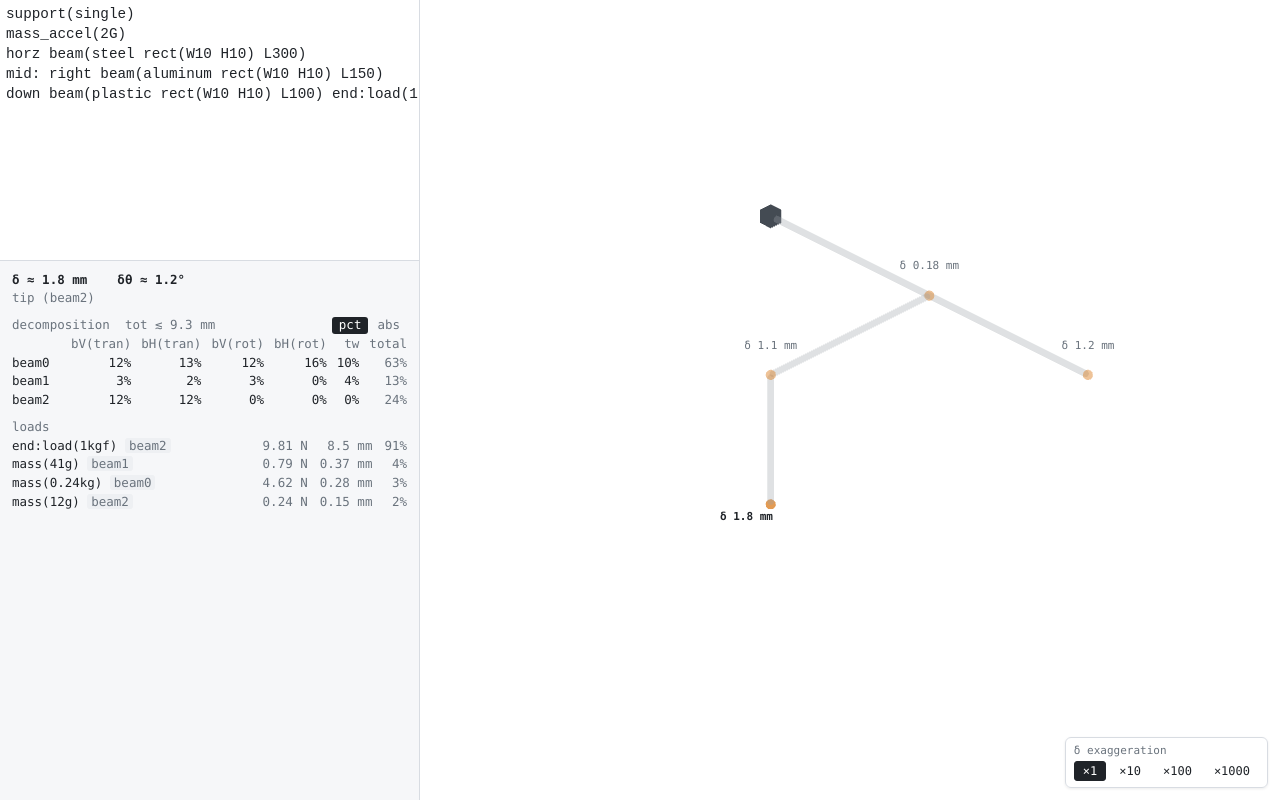
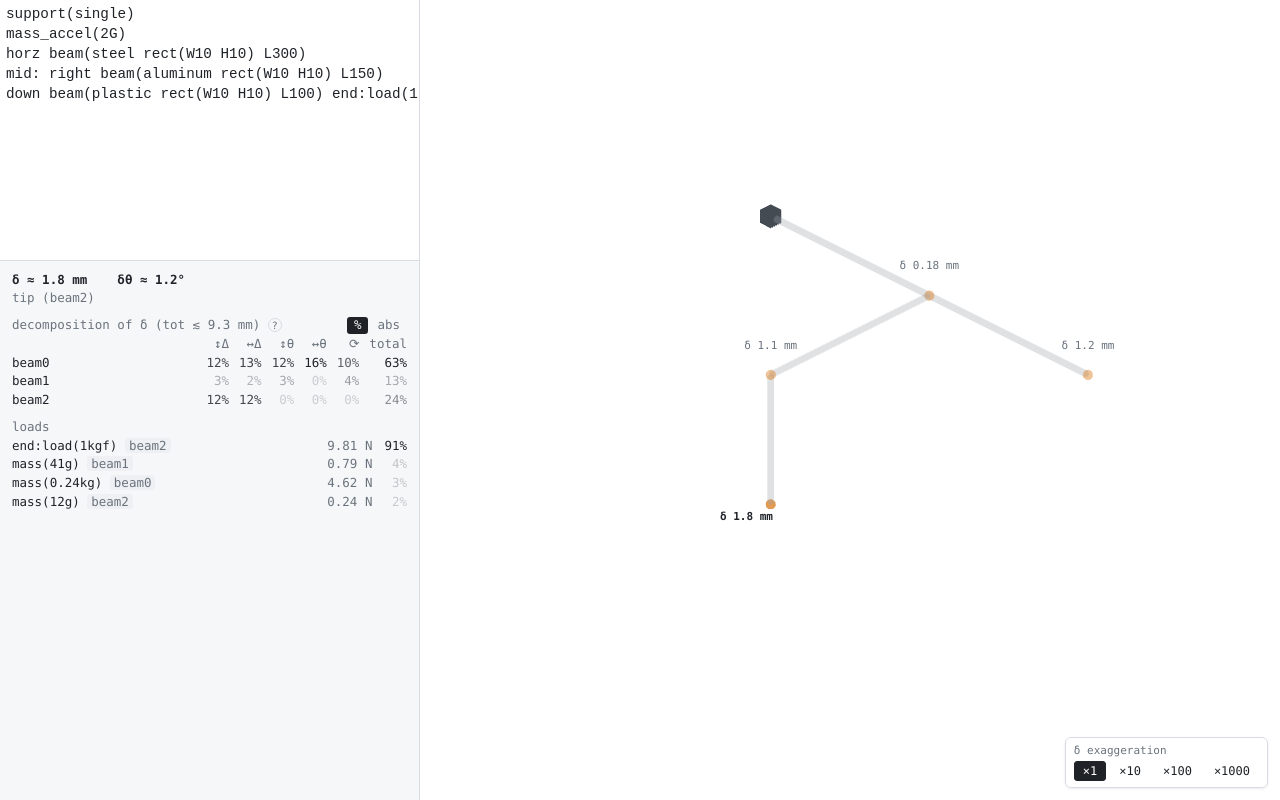
Before and after one commit to xy-kasumi/deflection, a website built with Vite: page index.html in a window 1280 px wide. Built offline with nearby package versions, Linux system fonts and the light colour scheme.

Commit message:
Polish breakdown UI: glyph headers, tooltips, heatmap, global format
Column headers use symbols (↕Δ ↔Δ ↕θ ↔θ ⟳) with native-title tooltips
clarifying each sub-mode. The pct/abs toggle is now global — the loads
grid collapses to one value column that flips with it, and the "pct"
label shortens to "%". Cell text-opacity fades by underlying mm value
(per-table normalization) so the eye lands on the dominant contributors
without obscuring the table. A "?" help glyph next to the section title
restores the lost word "pessimistic" via tooltip.

Co-Authored-By: Claude Opus 4.7 <noreply@anthropic.com>

```diff
--- a/src/breakdown.ts
+++ b/src/breakdown.ts
@@ -48,7 +48,18 @@ const MODE_COLUMNS: Mode[] = [
   'bendIyRot',
   'twist',
 ];
-const MODE_HEADERS = ['bV(tran)', 'bH(tran)', 'bV(rot)', 'bH(rot)', 'tw'];
+const MODE_HEADERS = ['↕Δ', '↔Δ', '↕θ', '↔θ', '⟳'];
+// Tooltip wording scopes "translation"/"rotation" inside the bending mode
+// (the two Euler-Bernoulli contributions: u and du/ds), not the world frame
+// — the resulting cell value is mm-at-the-query, whose world direction
+// depends on this beam's pose, not on the column's symbol.
+const MODE_TOOLTIPS = [
+  "Translation part of this beam's ↕ bending. Resisted by Ix.",
+  "Translation part of this beam's ↔ bending. Resisted by Iy.",
+  "Rotation part of this beam's ↕ bending.",
+  "Rotation part of this beam's ↔ bending.",
+  "Twist of this beam.",
+];
 
 export function renderBreakdown(
   el: HTMLElement,
@@ -95,7 +106,12 @@ export function renderBreakdown(
   const decompHeader = document.createElement('div');
   decompHeader.className = 'bd-section bd-section-toolbar';
   const decompTitle = document.createElement('span');
-  decompTitle.textContent = `decomposition  tot ≲ ${formatMm(rows.deltaMax)}`;
+  decompTitle.append(`decomposition of δ (tot ≲ ${formatMm(rows.deltaMax)}) `);
+  const help = document.createElement('span');
+  help.className = 'bd-help';
+  help.textContent = '?';
+  help.title = 'Pessimistic upper bound. (Worst case per beam/mode, summed.)';
+  decompTitle.appendChild(help);
   decompHeader.append(decompTitle, formatToggle(format, onFormatChange));
   el.appendChild(decompHeader);
 
@@ -106,8 +122,19 @@ export function renderBreakdown(
     const grid = document.createElement('div');
     grid.className = 'bd-beams';
     grid.append(headerCell(''));
-    for (const text of MODE_HEADERS) grid.append(headerCell(text));
+    MODE_HEADERS.forEach((text, i) => grid.append(headerCell(text, MODE_TOOLTIPS[i])));
     grid.append(headerCell('total'));
+
+    // Heatmap: cells fade by their underlying mm value, regardless of pct/abs
+    // display. Sub-modes and totals normalize separately — totals have a
+    // larger range, so sharing one max would wash sub-mode cells out.
+    const subModeMax = Math.max(
+      0,
+      ...rows.perBeam.flatMap((b) => [
+        b.bendIxTrans, b.bendIyTrans, b.bendIxRot, b.bendIyRot, b.twist,
+      ]),
+    );
+    const totalsMax = Math.max(0, ...rows.perBeam.map((b) => b.total));
 
     for (const b of rows.perBeam) {
       const name = document.createElement('span');
@@ -120,7 +147,7 @@ export function renderBreakdown(
         b.twist,
       ];
       modeValues.forEach((val, i) => {
-        const cell = valueCell(val, rows.deltaMax, format);
+        const cell = valueCell(val, rows.deltaMax, format, intensityOf(val, subModeMax));
         if (hover) {
           const m = MODE_COLUMNS[i]!;
           cell.classList.add('hoverable');
@@ -130,7 +157,9 @@ export function renderBreakdown(
         grid.append(cell);
       });
 
-      const totalCell = valueCell(b.total, rows.deltaMax, format, true);
+      const totalCell = valueCell(
+        b.total, rows.deltaMax, format, intensityOf(b.total, totalsMax), true,
+      );
       if (hover) {
         totalCell.classList.add('hoverable');
         const keys = MODE_COLUMNS.map((mode) => ({ beamIx: b.beamIx, mode }));
@@ -151,19 +180,17 @@ export function renderBreakdown(
     const grid = document.createElement('div');
     grid.className = 'bd-loads';
     const loadRows = [...rows.perLoad].sort((a, b) => b.delta_mm - a.delta_mm);
+    const loadsMax = loadRows.reduce((m, r) => Math.max(m, r.delta_mm), 0);
     for (const r of loadRows) {
       const load = loads[r.loadIx];
       const loc = loadLocEl(load, loadProvenance[r.loadIx], src);
       const force = document.createElement('span');
       force.className = 'force';
       force.textContent = formatLoad(load?.Fmax_N ?? 0);
-      const delta = document.createElement('span');
-      delta.className = 'delta';
-      delta.textContent = formatMm(r.delta_mm);
-      const frac = document.createElement('span');
-      frac.className = 'frac';
-      frac.textContent = formatPct(fractionOf(r.delta_mm, rows.deltaMax));
-      grid.append(loc, force, delta, frac);
+      const value = valueCell(
+        r.delta_mm, rows.deltaMax, format, intensityOf(r.delta_mm, loadsMax),
+      );
+      grid.append(loc, force, value);
     }
     el.appendChild(grid);
   }
@@ -201,27 +228,45 @@ function decompose(sel: DeflectionQueryResult): BreakdownRows {
   return { deltaMax, perBeam, perLoad };
 }
 
-function headerCell(text: string): HTMLElement {
+function headerCell(text: string, title?: string): HTMLElement {
   const h = document.createElement('span');
   h.className = 'hdr';
   h.textContent = text;
+  if (title) h.title = title;
   return h;
 }
 
-function valueCell(value_mm: number, total_mm: number, format: DecompFormat, isTotal = false): HTMLElement {
+// `intensity` ∈ [0, 1] from the caller; opacity floors at 0.2 so 0-value
+// cells stay legible while max-value cells read at full strength.
+function valueCell(
+  value_mm: number,
+  total_mm: number,
+  format: DecompFormat,
+  intensity: number,
+  isTotal = false,
+): HTMLElement {
   const cell = document.createElement('span');
   cell.className = isTotal ? 'frac total' : 'frac';
   cell.textContent = format === 'pct'
     ? formatPct(fractionOf(value_mm, total_mm))
     : formatMm(value_mm);
+  cell.style.opacity = String(0.2 + 0.8 * clamp01(intensity));
   return cell;
+}
+
+function intensityOf(value: number, max: number): number {
+  return max > 1e-30 ? value / max : 0;
+}
+
+function clamp01(x: number): number {
+  return Math.max(0, Math.min(1, x));
 }
 
 function formatToggle(current: DecompFormat, onChange: (next: DecompFormat) => void): HTMLElement {
   const wrap = document.createElement('span');
   wrap.className = 'bd-fmt-toggle';
   const opts: { val: DecompFormat; label: string }[] = [
-    { val: 'pct', label: 'pct' },
+    { val: 'pct', label: '%' },
     { val: 'abs', label: 'abs' },
   ];
   for (const o of opts) {
--- a/src/style.css
+++ b/src/style.css
@@ -102,6 +102,20 @@ html, body {
   gap: 12px;
 }
 
+#info .bd-help {
+  display: inline-block;
+  width: 14px;
+  height: 14px;
+  line-height: 13px;
+  text-align: center;
+  border: 1px solid var(--border);
+  border-radius: 50%;
+  font-size: 10px;
+  color: var(--text-muted);
+  cursor: help;
+  user-select: none;
+}
+
 #info .bd-fmt-toggle {
   display: inline-flex;
   gap: 2px;
@@ -128,20 +142,19 @@ html, body {
   color: var(--bg-panel);
 }
 
-#info .bd-beams .hdr,
-#info .bd-beams .total {
+#info .bd-beams .hdr {
   color: var(--text-muted);
 }
 
 #info .bd-loads {
   display: grid;
-  grid-template-columns: 1fr auto auto auto;
+  /* loc + force + value(mm or %) */
+  grid-template-columns: 1fr auto auto;
   column-gap: 12px;
   color: var(--text-fg);
 }
 
-#info .bd-loads .force,
-#info .bd-loads .delta {
+#info .bd-loads .force {
   color: var(--text-muted);
   text-align: right;
 }
@@ -152,9 +165,8 @@ html, body {
   text-align: right;
 }
 
-/* Scalar-mode (beam, mode) cells: subtle hover highlight signals the cell is
-   cursor-interactive. Realistic-mode cells don't get .hoverable so they
-   stay inert. */
+/* (beam, sub-mode) cells: hover highlight signals interactivity even when the
+   heatmap has faded the text down. */
 #info .bd-beams .frac.hoverable {
   cursor: default;
   user-select: none;
@@ -163,10 +175,6 @@ html, body {
 #info .bd-beams .frac.hoverable:hover {
   background: var(--bg-hover);
   border-radius: var(--radius-sm);
-}
-
-#info .bd-loads .frac {
-  color: var(--text-muted);
 }
 
 /* The empty top-left header cell still needs to claim its grid slot. */
```
